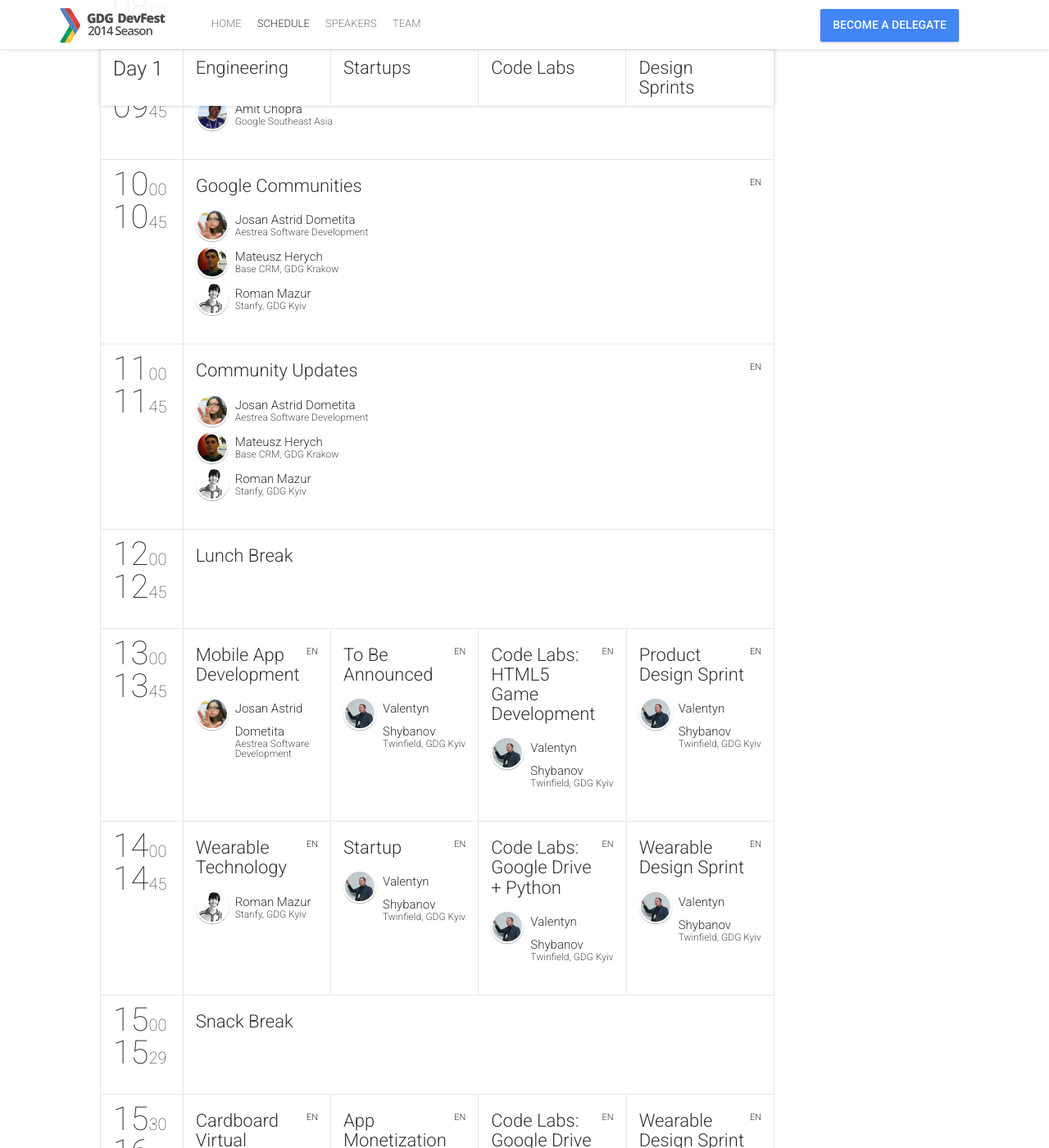
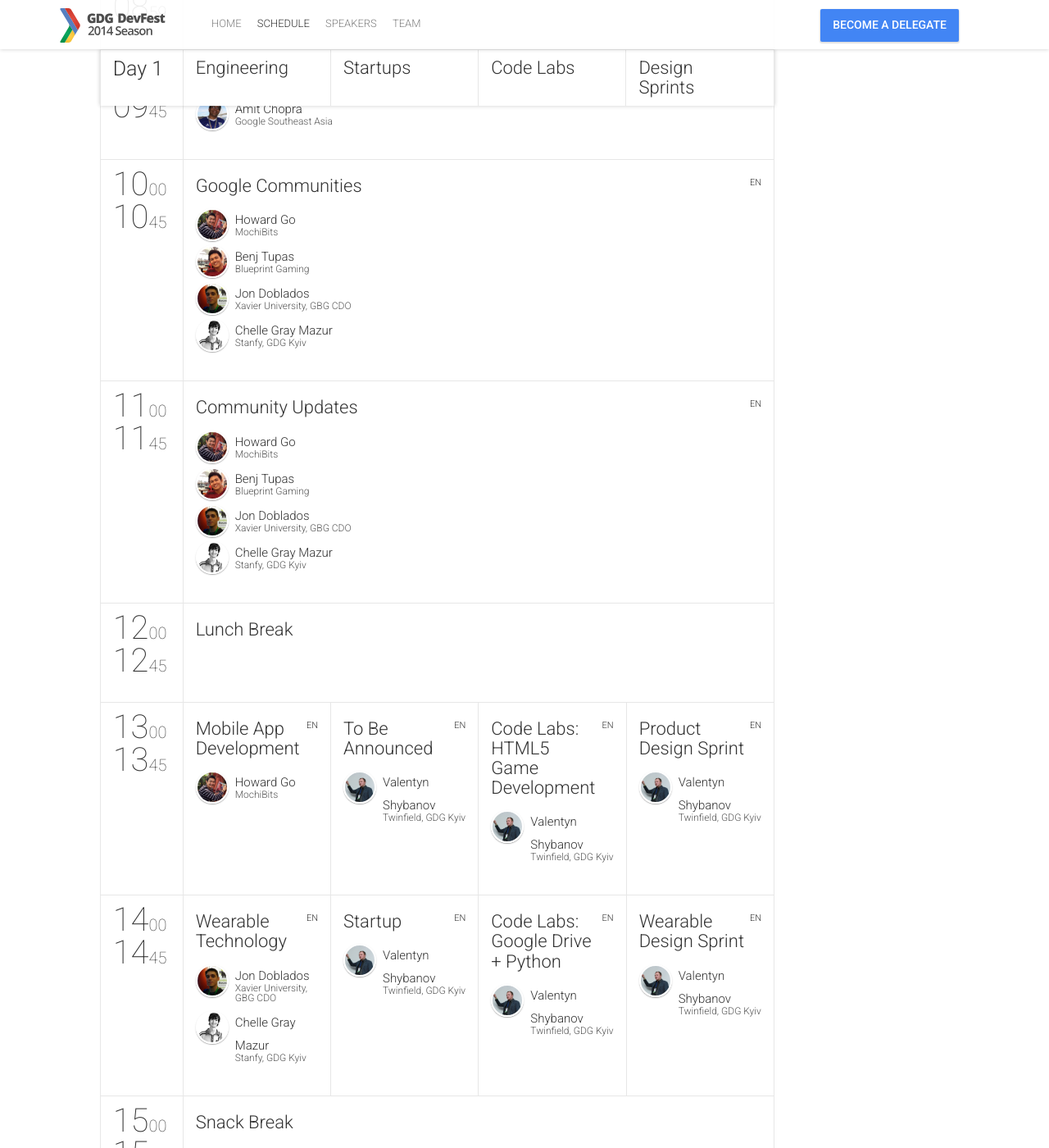
Before and after one commit to gdgcdo/devfestcdo, a Jekyll site: the page built from schedule.html, in a window 1280 px wide and 1400 px high, scrolled down 663 px. Shown: the whole window at 82% size. Built offline with Jekyll 4.4.1, drawn with Linux system fonts in a browser that asks for light colours; nearby versions of some CDN libraries; comment, search, counter and statistics services are not loaded; some of the changed lines change nothing that is shown.

Commit message:
Updated speakers

```diff
--- a/_data/speakers.yml
+++ b/_data/speakers.yml
@@ -11,25 +11,36 @@
     - {name: "google-plus", link: "https://plus.google.com/+AmitChopraGoogle/"}
 -
   id: 4
-  name: "Josan Astrid"
-  surname: "Dometita"
-  company: "Aestrea Software Development"
-  title: "UI/UX Designer"
-  bio: 'Josan Astrid Dometita is an HTML5 enthusiast and the Google Developer Group Community Manager for Cagayan de Oro City. Having the interest in the complex ins and outs of computer technology made her earn her Bachelor’s Degree in Computer Science, with a major in Software Engineering. While still in school, she started freelancing online as a web developer, and expanded her portfolio of skills to become a vector artist and motion graphics animator. She started working as a Multimedia Developer in Manila and together with her friends, then built their own consulting and startup company, Aestrea Software Development, where she is the Creative Director. She calls herself codesigner (coder/designer), a hybrid name that could best describe her skill set, bridging the gap between both the design and development worlds.'
-  thumbnailUrl: JosanAstrid.jpg
+  name: "Howard"
+  surname: "Go"
+  company: "MochiBits"
+  title: "Mobile Game Developer"
+  bio: "Howard Go is ½ of MochiBits, a game development team born on December 2010. He believes the mobile market allows the casual gamer/user to exist which in turn changes the playing field sufficiently to allow more indie developers to play with the big boys (although in smaller, yet thriving niches). He wants to see more Filipinos populate and succeed in the world of mobile app development (before the big boys make it harder)."
+  thumbnailUrl: HowardGo.jpg
+  rockstar: true
+  social:
+    - {name: "google-plus", link: "https://plus.google.com/116405234814747718124/"}
+    - {name: "twitter", link: "https://twitter.com/mochibits"}
+-
+  id: 5
+  name: "Benj"
+  surname: "Tupas"
+  company: "Blueprint Gaming"
+  title: "Game and Framework Developer"
+  bio: 'Benj Tupas graduated from the University of Saint La Salle-Bacolod just this year. Now, he is a Game and Framework Developer at Blueprint Gaming, a company that develops casino games for mobile devices, web platforms, desktops, and arcade machines. He is in-charge in building frameworks that bridge the gap between HTML5 technologies and embedded systems to run HTML5 games on casino slot machines, multiple screens display, and mobile devices.<p>He is the co-manager of Google Developers Group Bacolod. A young technopreneur who founded Codefaci.com to facilitate people in building their ideas into apps and a part time freelancer who develops web applications. Outside his geeky world, he enjoys going to the gym and playing the guitar.</p>'
+  thumbnailUrl: BenjTupas.jpg
   rockstar: true
   ribbon:
-    - {abbr: "GDG", title: "Google Developer Group", url: "https://developers.google.com/groups/chapter/109777245615877849664/"}
+    - {abbr: "GDG", title: "Google Developer Group", url: "https://developers.google.com/groups/chapter/111881770223033262444/"}
   social:
-    - {name: "google-plus", link: "https://plus.google.com/+JosanAstridDometita"}
-    - {name: "twitter", link: "https://twitter.com/josanastrid"}
-    - {name: "github", link: "https://github.com/josanastrid"}
+    - {name: "google-plus", link: "https://plus.google.com/+BenjTupas0420/posts"}
+    - {name: "twitter", link: "https://twitter.com/benj_tupas"}
 -
-  id: 5
-  name: "Mateusz"
-  surname: "Herych"
-  company: "Base CRM, GDG Krakow"
-  title: "Software Engineer"
+  id: 6
+  name: "Jon"
+  surname: "Doblados"
+  company: "Xavier University, GBG CDO"
+  title: "IT Consultant, Systems Administrator"
   bio: "Mateusz is an Android GDE and GDG organizer. Works as Android Developer for Base CRM where he uses his android-abracadabras to make enterprise software users more productive."
   thumbnailUrl: MateuszHerych.jpg
   rockstar: true
@@ -41,7 +52,7 @@
     - {name: "twitter", link: "https://twitter.com/mherych"}
 -
   id: 6
-  name: "Roman"
+  name: "Chelle Gray"
   surname: "Mazur"
   company: "Stanfy, GDG Kyiv"
   title: "Head of Android/Java Unit"
@@ -67,3 +78,18 @@
   social:
     - {name: "google-plus", link: "https://google.com/+ValentynShybanov"}
     - {name: "site", link: "http://olostan.name/"}
+-
+  id: 8
+  name: "Josan Astrid"
+  surname: "Dometita"
+  company: "Aestrea Software Development"
+  title: "UI/UX Designer"
+  bio: 'Josan Astrid Dometita is an HTML5 enthusiast and the Google Developer Group Community Manager for Cagayan de Oro City. Having the interest in the complex ins and outs of computer technology made her earn her Bachelor’s Degree in Computer Science, with a major in Software Engineering. While still in school, she started freelancing online as a web developer, and expanded her portfolio of skills to become a vector artist and motion graphics animator. She started working as a Multimedia Developer in Manila and together with her friends, then built their own consulting and startup company, Aestrea Software Development, where she is the Creative Director. She calls herself codesigner (coder/designer), a hybrid name that could best describe her skill set, bridging the gap between both the design and development worlds.'
+  thumbnailUrl: JosanAstrid.jpg
+  rockstar: true
+  ribbon:
+    - {abbr: "GDG", title: "Google Developer Group", url: "https://developers.google.com/groups/chapter/109777245615877849664/"}
+  social:
+    - {name: "google-plus", link: "https://plus.google.com/+JosanAstridDometita"}
+    - {name: "twitter", link: "https://twitter.com/josanastrid"}
+    - {name: "github", link: "https://github.com/josanastrid"}
```
Also changed, not shown: img/people/BenjTupas.jpg (added), img/people/HowardGo.jpg (added), img/people/pia.jpg (added), 13 other files.
